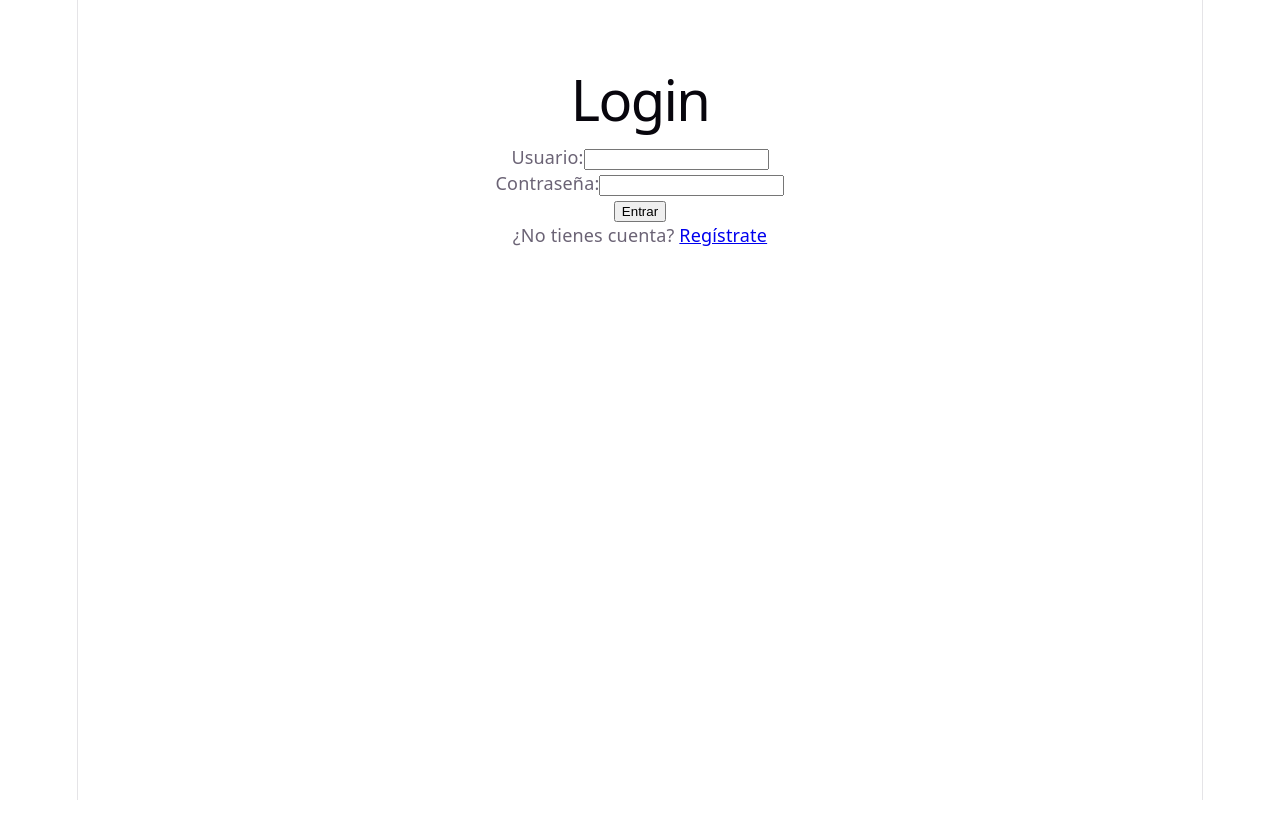
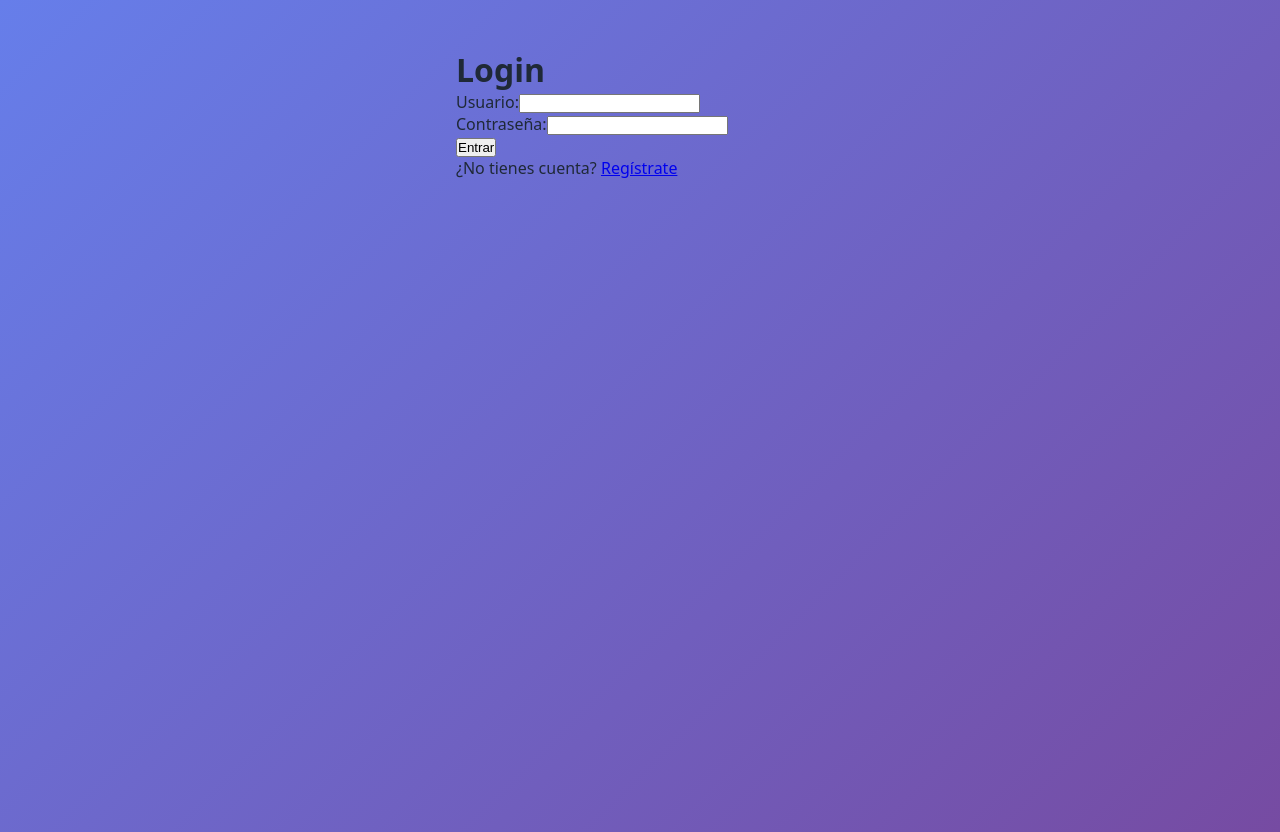
Before and after one commit to JoseGodoy96/Finance-tracker, a React app in the folder frontend/: page /login in a window 1280 px wide. Before the commit the page ends 800 px from the top, so only its background shows below. Built offline with nearby package versions, Linux system fonts and the light colour scheme; the HTML template or start-up script is replaced by a standard one.

Commit message:
<feat>(index.css): Dando estilos nuevo a la pagina

```diff
--- a/frontend/src/api/ai/ai.js
+++ b/frontend/src/api/ai/ai.js
@@ -1,4 +1,4 @@
-import { apiFetch } from "./http"
+import { apiFetch } from "../http"
 
 export const suggestCategory = async(description) => {
 
--- a/frontend/src/index.css
+++ b/frontend/src/index.css
@@ -1,111 +1,20 @@
 :root {
-  --text: #6b6375;
-  --text-h: #08060d;
-  --bg: #fff;
-  --border: #e5e4e7;
-  --code-bg: #f4f3ec;
-  --accent: #aa3bff;
-  --accent-bg: rgba(170, 59, 255, 0.1);
-  --accent-border: rgba(170, 59, 255, 0.5);
-  --social-bg: rgba(244, 243, 236, 0.5);
-  --shadow:
-    rgba(0, 0, 0, 0.1) 0 10px 15px -3px, rgba(0, 0, 0, 0.05) 0 4px 6px -2px;
-
-  --sans: system-ui, 'Segoe UI', Roboto, sans-serif;
-  --heading: system-ui, 'Segoe UI', Roboto, sans-serif;
-  --mono: ui-monospace, Consolas, monospace;
-
-  font: 18px/145% var(--sans);
-  letter-spacing: 0.18px;
-  color-scheme: light dark;
-  color: var(--text);
-  background: var(--bg);
-  font-synthesis: none;
-  text-rendering: optimizeLegibility;
-  -webkit-font-smoothing: antialiased;
-  -moz-osx-font-smoothing: grayscale;
-
-  @media (max-width: 1024px) {
-    font-size: 16px;
-  }
+	--color-primary: #059669;
+	--color-secondary: #f59e0b;
+	--color-danger: #dc2626;
+	--color-text: #1f2937;
+	--color-bg-card: #ffffff;
 }
 
-@media (prefers-color-scheme: dark) {
-  :root {
-    --text: #9ca3af;
-    --text-h: #f3f4f6;
-    --bg: #16171d;
-    --border: #2e303a;
-    --code-bg: #1f2028;
-    --accent: #c084fc;
-    --accent-bg: rgba(192, 132, 252, 0.15);
-    --accent-border: rgba(192, 132, 252, 0.5);
-    --social-bg: rgba(47, 48, 58, 0.5);
-    --shadow:
-      rgba(0, 0, 0, 0.4) 0 10px 15px -3px, rgba(0, 0, 0, 0.25) 0 4px 6px -2px;
-  }
-
-  #social .button-icon {
-    filter: invert(1) brightness(2);
-  }
+* {
+	margin: 0;
+	padding: 0;
+	box-sizing: border-box;
 }
 
 body {
-  margin: 0;
+	min-height: 100vh;
+	background: linear-gradient(135deg, #667eea 0%, #764ba2 100%);
+	font-family: system-ui, -apple-system, BlinkMacSystemFont, 'Segoe UI', Roboto, Oxygen, Ubuntu, Cantarell, 'Open Sans', 'Helvetica Neue', sans-serif;
+	color: var(--color-text);
 }
-
-#root {
-  width: 1126px;
-  max-width: 100%;
-  margin: 0 auto;
-  text-align: center;
-  border-inline: 1px solid var(--border);
-  min-height: 100svh;
-  display: flex;
-  flex-direction: column;
-  box-sizing: border-box;
-}
-
-h1,
-h2 {
-  font-family: var(--heading);
-  font-weight: 500;
-  color: var(--text-h);
-}
-
-h1 {
-  font-size: 56px;
-  letter-spacing: -1.68px;
-  margin: 32px 0;
-  @media (max-width: 1024px) {
-    font-size: 36px;
-    margin: 20px 0;
-  }
-}
-h2 {
-  font-size: 24px;
-  line-height: 118%;
-  letter-spacing: -0.24px;
-  margin: 0 0 8px;
-  @media (max-width: 1024px) {
-    font-size: 20px;
-  }
-}
-p {
-  margin: 0;
-}
-
-code,
-.counter {
-  font-family: var(--mono);
-  display: inline-flex;
-  border-radius: 4px;
-  color: var(--text-h);
-}
-
-code {
-  font-size: 15px;
-  line-height: 135%;
-  padding: 4px 8px;
-  background: var(--code-bg);
-}
```
